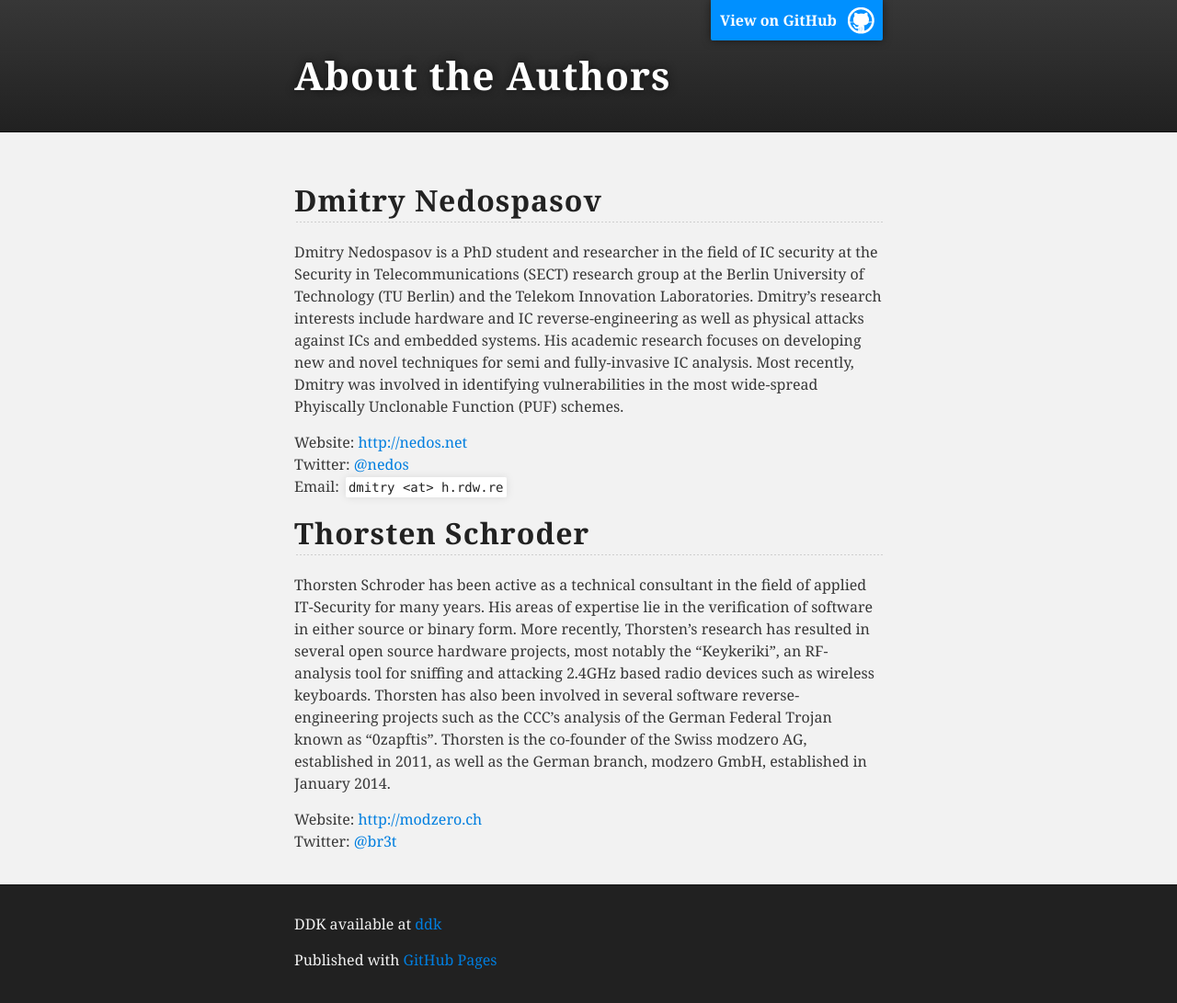
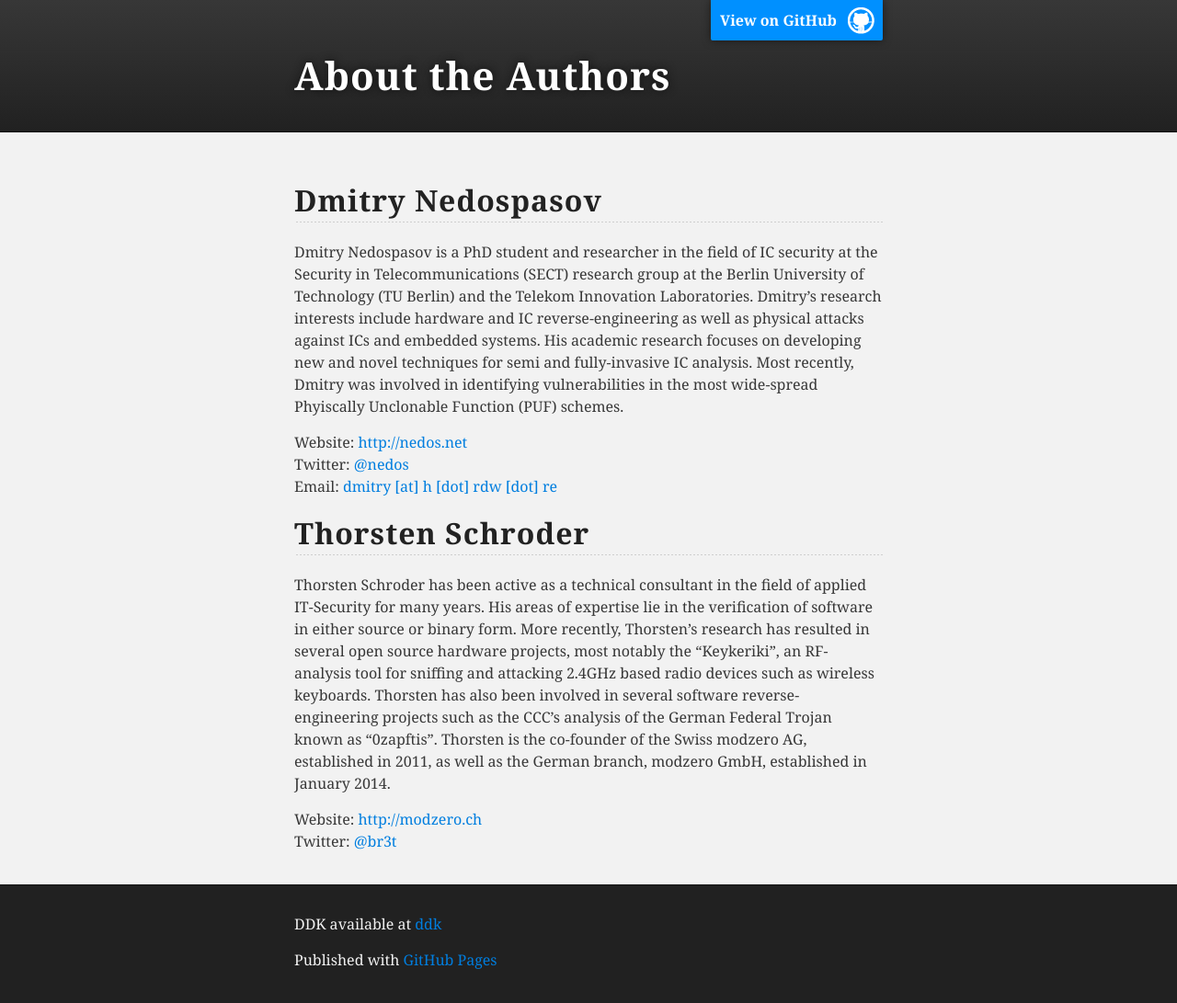
Before and after one commit to ddk/ddk.github.io, a Jekyll site: the page built from authors/index.md, in a window 1280 px wide. Shown: the whole page at 92% size. Built offline with Jekyll 4.4.1, drawn with Linux system fonts in a browser that asks for light colours; part of the change alters nothing that is shown.

Commit message:
Add mailcrypt

```diff
--- a/_layouts/about.html
+++ b/_layouts/about.html
@@ -9,6 +9,30 @@
     <link rel="stylesheet" type="text/css" media="screen" href="../stylesheets/stylesheet.css">
 
     <title>DDK: {{ page.title }}</title>
+
+    <script type="text/javascript">
+    function UnCryptMailto( s )
+    {
+        var n = 0;
+        var r = "";
+        for( var i = 0; i < s.length; i++)
+        {
+            n = s.charCodeAt( i );
+            if( n >= 8364 )
+            {
+                n = 128;
+            }
+            r += String.fromCharCode( n - 1 );
+        }
+        return r;
+    }
+
+    function linkTo_UnCryptMailto( s )
+    {
+        location.href=UnCryptMailto( s );
+    }
+    </script>
+
   </head>
 
   <body>
--- a/authors/index.md
+++ b/authors/index.md
@@ -12,7 +12,7 @@ Most recently, Dmitry was involved in identifying vulnerabilities in the most wi
 
 Website: [http://nedos.net](http://nedos.net)
 Twitter: [@nedos](http://twitter.com/nedos)
-Email: `dmitry <at> h.rdw.re`
+Email: <a href="javascript:linkTo_UnCryptMailto('nbjmup;enjuszAi/sex/sf');">dmitry [at] h [dot] rdw [dot] re</a>
 
 ## Thorsten Schroder
 
```
